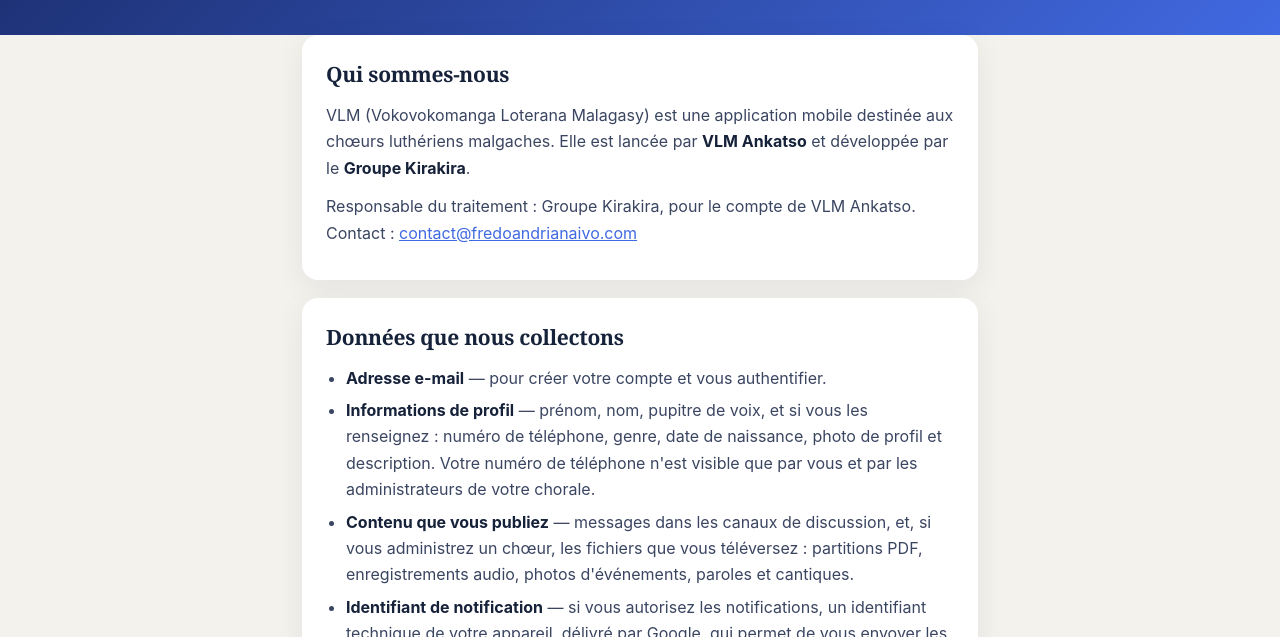
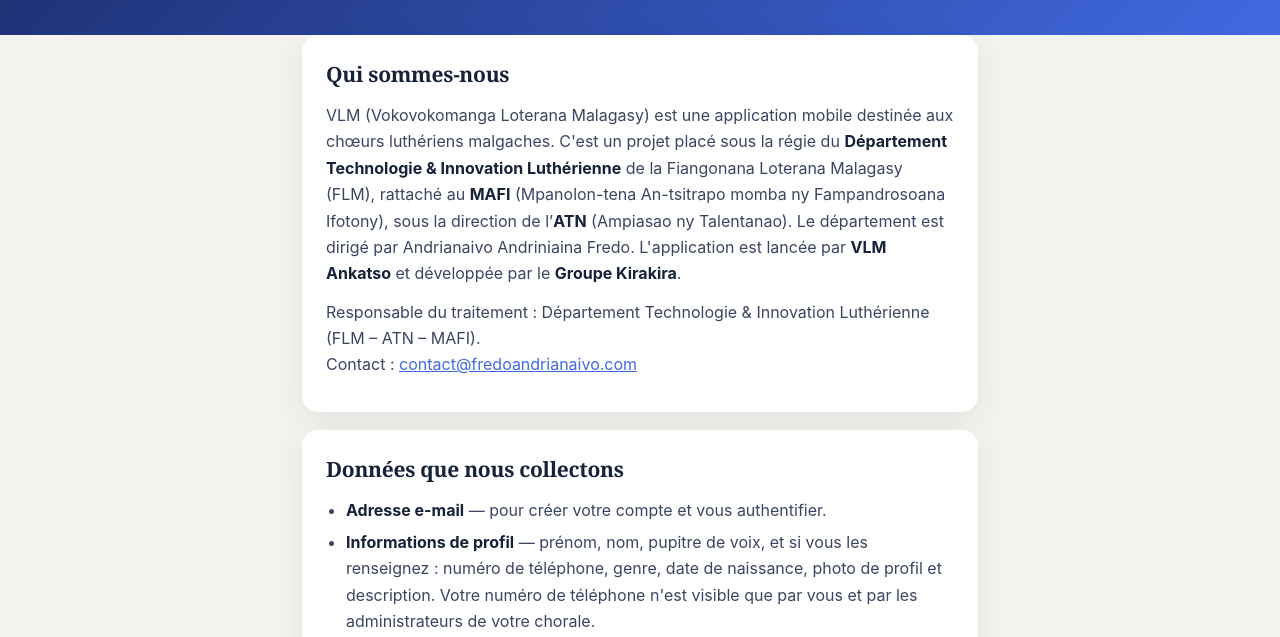
Before and after one commit to afdevs/vlm-legal, a plain HTML site: page confidentialite.html in a window 1280 px wide. Shown: the part 142-779 px from the top of the page. Drawn offline with Linux system fonts and the light colour scheme.

Commit message:
Rattachement au Département Technologie & Innovation Luthérienne (FLM – ATN – MAFI)

```diff
--- a/confidentialite.html
+++ b/confidentialite.html
@@ -17,8 +17,8 @@
 <main>
 <section>
   <h2>Qui sommes-nous</h2>
-  <p>VLM (Vokovokomanga Loterana Malagasy) est une application mobile destinée aux chœurs luthériens malgaches. Elle est lancée par <strong>VLM Ankatso</strong> et développée par le <strong>Groupe Kirakira</strong>.</p>
-  <p>Responsable du traitement : Groupe Kirakira, pour le compte de VLM Ankatso.<br>
+  <p>VLM (Vokovokomanga Loterana Malagasy) est une application mobile destinée aux chœurs luthériens malgaches. C'est un projet placé sous la régie du <strong>Département Technologie &amp; Innovation Luthérienne</strong> de la Fiangonana Loterana Malagasy (FLM), rattaché au <strong>MAFI</strong> (Mpanolon-tena An-tsitrapo momba ny Fampandrosoana Ifotony), sous la direction de l’<strong>ATN</strong> (Ampiasao ny Talentanao). Le département est dirigé par Andrianaivo Andriniaina Fredo. L'application est lancée par <strong>VLM Ankatso</strong> et développée par le <strong>Groupe Kirakira</strong>.</p>
+  <p>Responsable du traitement : Département Technologie &amp; Innovation Luthérienne (FLM – ATN – MAFI).<br>
   Contact : <a href="mailto:contact@fredoandrianaivo.com">contact@fredoandrianaivo.com</a></p>
 </section>
 
```
Also changed, not shown: conditions.html (+1 -1 lines), index.html (+1 -1 lines).
